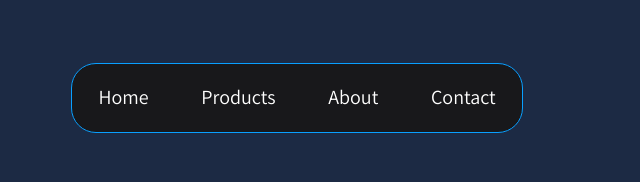
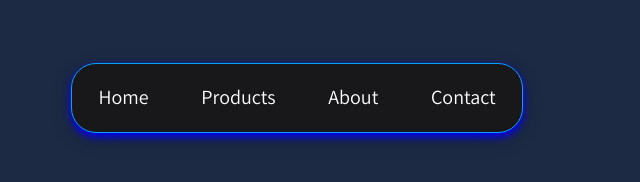
Before and after one commit to aditperm/Smooth-modern-hovereffect, a plain HTML site: page index.html in a window 1280 px wide. Shown: the whole page, without its empty margins (0-640 px from the left). Drawn offline with Linux system fonts and the light colour scheme.

Commit message:
upate new

```diff
--- a/frontend/main.css
+++ b/frontend/main.css
@@ -6,6 +6,7 @@
 body {
   font-family: var(--font-style);
   background-color: #1c2a44;
+
 
 }
 
@@ -19,7 +20,7 @@ ul {
   border-radius: 25px;
   border: 0.1px solid #099fff;
   background-color: #18181b;
-  box-shadow: 0 4px 8px 0 #00FFF, 0 6px 20px 0 rgba(0, 0, 0, 0.19);
+  box-shadow: 0 4px 8px 0 #00FF, 0 6px 20px 0 rgba(0, 0, 0, 0.19);
 }
 
 li {
```
